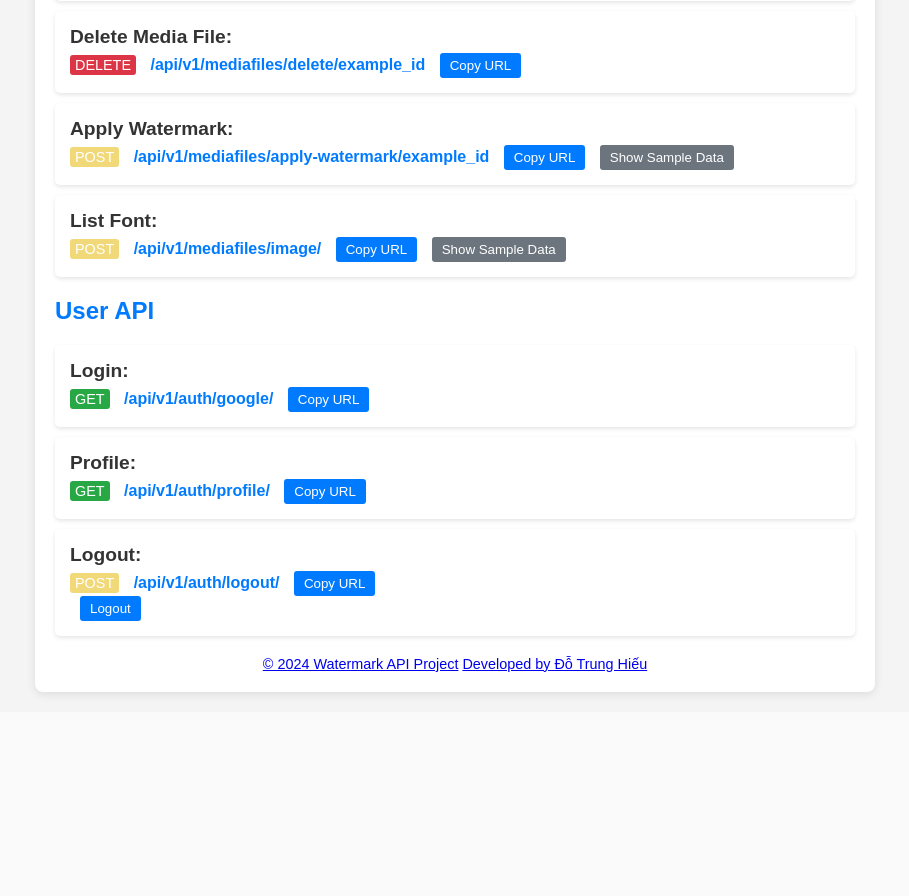
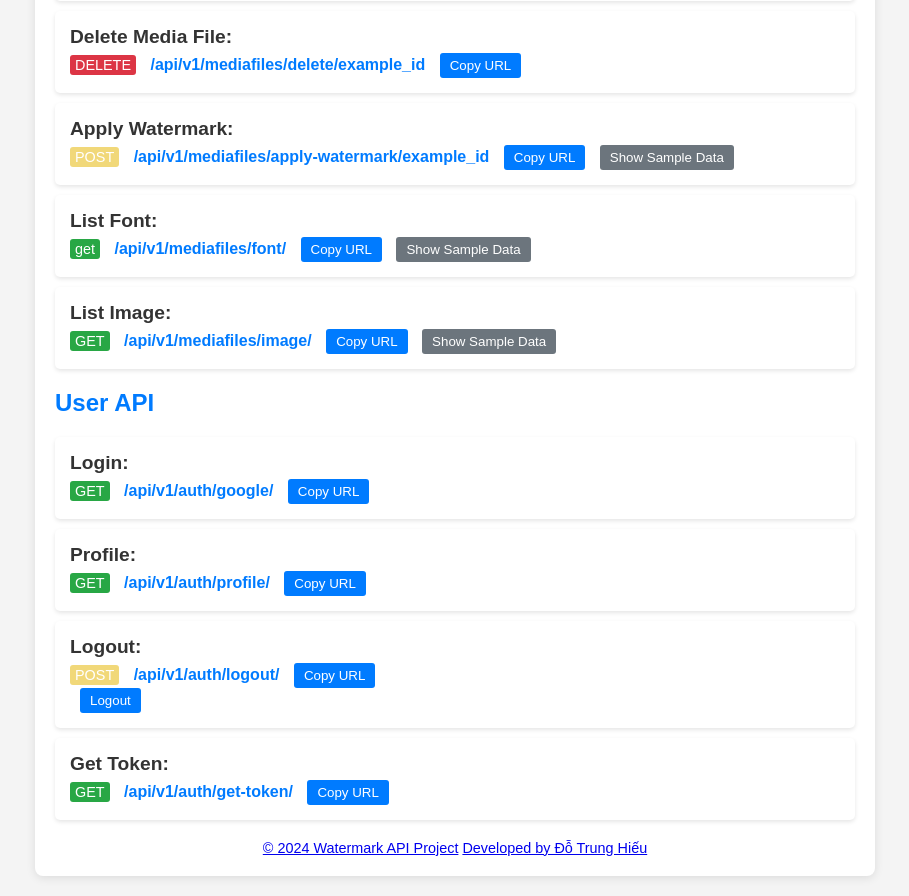
Before and after one commit to chisu15/watermark-app, a Django app: template api/templates/api_overview.html in a window 1280 px wide. Shown: the part 527-1423 px from the top of the page, without its empty margins (185-1094 px from the left). Before the commit the page ends 1224 px from the top, so only its background shows below. Run offline with Django 5.2, Linux system fonts and the light colour scheme; the template is opened without the code that fills it, so the values that code supplies are empty.

Commit message:
Fix login

```diff
--- a/api/controllers/user_controller.py
+++ b/api/controllers/user_controller.py
@@ -12,6 +12,7 @@ import os
 from google.oauth2 import id_token
 from google.auth.transport import requests
 
+
 class GoogleLoginView(APIView):
     permission_classes = [AllowAny]
     client = WebApplicationClient(os.getenv('GOOGLE_CLIENT_ID'))
@@ -23,17 +24,18 @@ class GoogleLoginView(APIView):
             redirect_uri=os.getenv('GOOGLE_REDIRECT_URI'),
             scope=["https://www.googleapis.com/auth/userinfo.profile", "https://www.googleapis.com/auth/userinfo.email"],
         )
-        return Response({
-            "url": url
-        }, status=status.HTTP_200_OK)
+        # return Response({
+        #     "url": url
+        # }, status=status.HTTP_200_OK)
+        return redirect(url)
 
-
+tokenLocal = ''
 class GoogleCallbackView(APIView):
     permission_classes = [AllowAny]
 
     def get(self, request, *args, **kwargs):
         try:
-
+            tokenLocal = ""
             code = request.GET.get('code')
             if not code:
                 return Response({'error': 'Code is missing from query parameters'}, status=400)
@@ -84,36 +86,56 @@ class GoogleCallbackView(APIView):
                 user.last_login_time = datetime.utcnow()
 
             user.save()
+            tokenLocal = tokens.get('id_token')
             # Set the token as a cookie (if required)
             response = redirect(os.getenv('GOOGLE_REDIRECT_URI_FE'))
             response.set_cookie('token', tokens.get('id_token'), httponly=True, secure=True, samesite='None')
             redirect(os.getenv('GOOGLE_REDIRECT_URI_FE'))
-            return Response({
-                "token": tokens.get('id_token'),
-                "user": {
-                    "username": user.username,
-                    "email": user.email,
-                    "profile_picture": user.profile_picture
-                }
-            }, status=status.HTTP_200_OK)
-            # return response
+            # return Response({
+            #     "token": tokens.get('id_token'),
+            #     "user": {
+            #         "username": user.username,
+            #         "email": user.email,
+            #         "profile_picture": user.profile_picture
+            #     }
+            # }, status=status.HTTP_200_OK)
+            return response
 
         except Exception as error:
             print(f'Error in callback: {error}')
             return Response({'error': 'Callback failed', 'message': str(error)}, status=400)
 
+class GetTokenView(APIView):
+    def get(self, request, *args, **kwargs):
+        try:
+            # Lấy token từ cookie
+            token = request.COOKIES.get('token')
+            if not token:
+                return Response({"detail": "Token not provided"}, status=status.HTTP_401_UNAUTHORIZED)
+
+            # Verify token với Google
+            idInfo = id_token.verify_oauth2_token(token, requests.Request(), os.getenv('GOOGLE_CLIENT_ID'))
+
+            return Response({
+                "code": 200,
+                "token": token
+            }, status=status.HTTP_200_OK)
+
+        except User.DoesNotExist:
+            return Response({"detail": "User not found"}, status=status.HTTP_404_NOT_FOUND)
+        except Exception as error:
+            return Response({"detail": str(error)}, status=status.HTTP_400_BAD_REQUEST)
 
 class ProfileView(APIView):
     def get(self, request, *args, **kwargs):
         try:
             # Lấy token từ cookie
             token = request.COOKIES.get('token')
-            token_session = request.session.get('token')
-            if not token_session:
+            if not token:
                 return Response({"detail": "Token not provided"}, status=status.HTTP_401_UNAUTHORIZED)
 
             # Verify token với Google
-            idInfo = id_token.verify_oauth2_token(token_session, requests.Request(), os.getenv('GOOGLE_CLIENT_ID'))
+            idInfo = id_token.verify_oauth2_token(token, requests.Request(), os.getenv('GOOGLE_CLIENT_ID'))
 
             # Tìm người dùng bằng google_id từ payload
             user = User.objects.get(google_id=idInfo['sub'])
@@ -126,7 +148,6 @@ class ProfileView(APIView):
             }
             return Response({
                 "code": 200,
-                "message": "Media file updated",
                 "user": data
             }, status=status.HTTP_200_OK)
 
--- a/api/templates/api_overview.html
+++ b/api/templates/api_overview.html
@@ -127,12 +127,30 @@
                 </li>
                 <li>
                     <strong>List Font:</strong>
-                    <span class="method method-post">POST</span>
+                    <span class="method method-get">get</span>
                     <a href="{% url 'mediafile-font' %}"
                         >{% url 'mediafile-font' %}</a
                     >
                     <button
                         onclick="copyToClipboard('{% url 'mediafile-font' %}')"
+                    >
+                        Copy URL
+                    </button>
+                    <button
+                        class="toggle-button"
+                        onclick="toggleData('watermark-data')"
+                    >
+                        Show Sample Data
+                    </button>
+                </li>
+                <li>
+                    <strong>List Image:</strong>
+                    <span class="method method-get">GET</span>
+                    <a href="{% url 'mediafile-image' %}"
+                        >{% url 'mediafile-image' %}</a
+                    >
+                    <button
+                        onclick="copyToClipboard('{% url 'mediafile-image' %}')"
                     >
                         Copy URL
                     </button>
@@ -186,6 +204,18 @@
                         <button type="submit">Logout</button>
                     </form>
                 </li>
+                <li>
+                    <strong>Get Token:</strong>
+                    <span class="method method-get">GET</span>
+                    <a href="{% url 'get-token' %}"
+                        >{% url 'get-token' %}</a
+                    >
+                    <button
+                        onclick="copyToClipboard('{% url 'get-token' %}')"
+                    >
+                        Copy URL
+                    </button>
+                </li>
             </ul>
             <div class="footer">
                 <a href="https://github.com/chisu15/watermark-app">&copy; 2024 Watermark API Project</a>
--- a/api/urls.py
+++ b/api/urls.py
@@ -10,7 +10,7 @@ from .controllers.mediafile_controller import (
     GetListFont,
     GetListImage
 )
-from .controllers.user_controller import GoogleLoginView, GoogleCallbackView, ProfileView, LogoutView
+from .controllers.user_controller import GoogleLoginView, GoogleCallbackView, ProfileView, LogoutView, GetTokenView
 
 from .controllers.font_controller import FontIndex, FontDetail, FontCreate
 
@@ -28,7 +28,7 @@ urlpatterns = [
     path("mediafiles/delete/<str:mediafile_id>", Delete.as_view(), name="mediafile-delete"),
 
     path("mediafiles/font/", GetListFont.as_view(), name="mediafile-font"),
-    path("mediafiles/image/", GetListImage.as_view(), name="mediafile-font"),
+    path("mediafiles/image/", GetListImage.as_view(), name="mediafile-image"),
 
 
     path("mediafiles/apply-watermark/<str:mediafile_id>", ApplyWatermark.as_view(), name="mediafile-apply-watermark"),
@@ -38,6 +38,7 @@ urlpatterns = [
     path('auth/google/', GoogleLoginView.as_view(), name='google_login'),
     path('auth/google/callback/', GoogleCallbackView.as_view(), name='google_callback'),
     path('auth/profile/', ProfileView.as_view(), name='profile'),
+    path('auth/get-token/', GetTokenView.as_view(), name='get-token'),
     path('auth/logout/', LogoutView.as_view(), name='logout'),
 
     # AUTH
```
